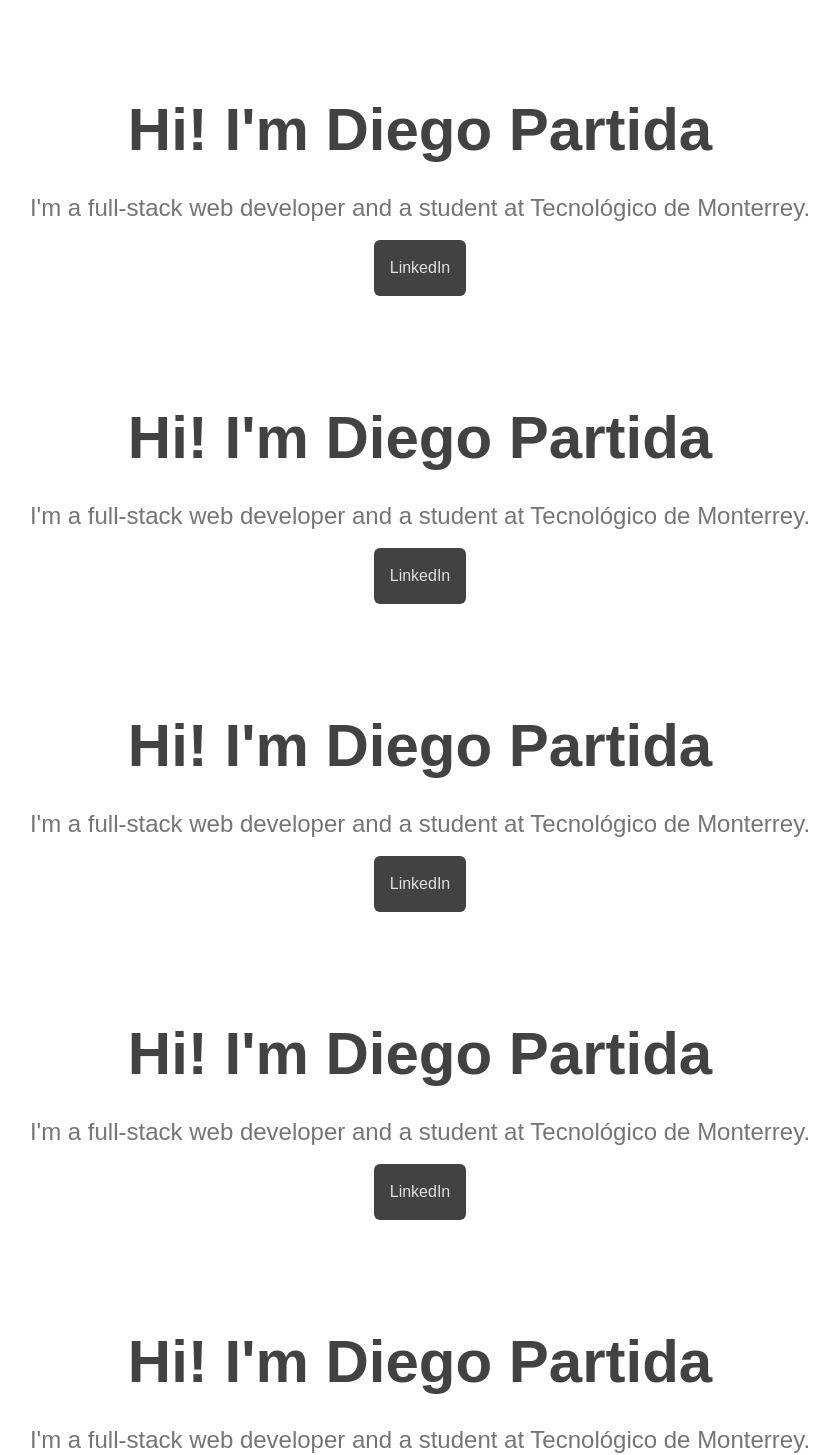
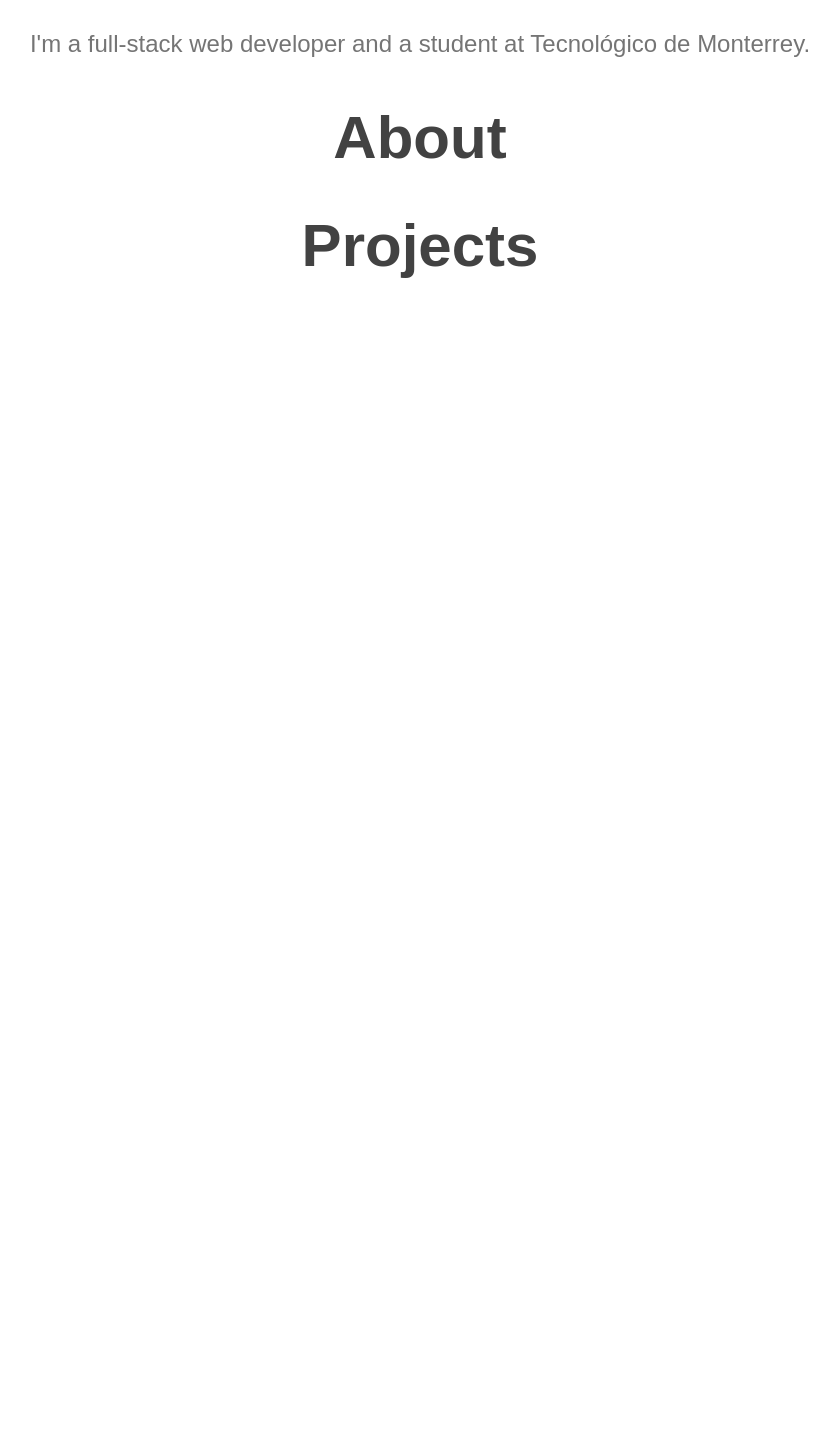
Before and after one commit to diegopartida22/diego-portfolio, a React (Create React App) app: page / in a window 1280 px wide. Shown: the part 304-1759 px from the top of the page, without its empty margins (220-1059 px from the left). After the commit the page ends 800 px from the top, so only its background shows below. Built offline with nearby package versions, Linux system fonts and the light colour scheme.

Commit message:
Finish navbar

```diff
--- a/src/App.js
+++ b/src/App.js
@@ -1,19 +1,16 @@
 import React from "react";
 import NavBar from "./components/NavBar";
 import Home from "./components/Home";
+import Projects from "./components/Projects";
+import About from "./components/About";
 
 function App() {
   return (
     <>
       <NavBar />
       <Home />
-      <Home />
-      <Home />
-      <Home />
-      <Home />
-      <Home />
-      <Home />
-      <Home />
+      <About />
+      <Projects />
     </>
   );
 }
--- /dev/null
+++ b/src/components/About.js
@@ -0,0 +1,11 @@
+function About() {
+  return (
+    <div className="mt-12">
+      <h1 className="text-6xl font-bold text-gray-800 flex justify-center">
+        About{" "}
+      </h1>
+    </div>
+  );
+}
+
+export default About;
--- a/src/components/Home.js
+++ b/src/components/Home.js
@@ -2,7 +2,7 @@ import React from "react";
 
 function Home() {
   return (
-    <div className="mt-24">
+    <div className="mt-60">
       <h1 className="text-6xl font-bold text-gray-800 flex justify-center">
         Hi! I'm Diego Partida
       </h1>
@@ -11,15 +11,6 @@ function Home() {
         I'm a full-stack web developer and a student at Tecnológico de
         Monterrey.
       </p>
-
-      <div className="flex justify-center">
-        <a
-          href="https://www.linkedin.com/in/diego-partida-1b1a1a1b1/"
-          className="text-gray-300 bg-gray-800 hover:bg-gray-600 rounded-md p-4 m-4 transition duration-500 ease-in-out"
-        >
-          LinkedIn
-        </a>
-      </div>
     </div>
   );
 }
--- a/src/components/NavBar.css
+++ b/src/components/NavBar.css
@@ -11,3 +11,17 @@
   animation-name: slideDown;
   animation-duration: 0.5s;
 }
+
+@keyframes slideUp {
+  from {
+    transform: translateY(-100%);
+  }
+  to {
+    transform: translateY(0);
+  }
+}
+
+.animate-slide-up {
+  animation-name: slideUp;
+  animation-duration: 0.5s;
+}
--- a/src/components/NavBar.js
+++ b/src/components/NavBar.js
@@ -2,6 +2,7 @@ import { useState, useEffect } from "react";
 import "./NavBar.css";
 
 function NavBar() {
+  const [showNabar, setShowNabar] = useState(true);
   const [showMenuToggle, setShowMenuToggle] = useState(false);
   const [showMenu, setShowMenu] = useState(false);
 
@@ -10,9 +11,12 @@ function NavBar() {
       const scrollTop = window.pageYOffset;
 
       if (scrollTop > 0) {
+        setShowNabar(false);
         setShowMenuToggle(true);
       } else {
+        setShowNabar(true);
         setShowMenuToggle(false);
+        setShowMenu(false);
       }
     };
 
@@ -25,7 +29,8 @@ function NavBar() {
 
   return (
     <div>
-      <div className="font-bold text-lg flex justify-center p-6 mb-6 shadow-md fixed top-0 w-full bg-white z-10">
+      {showNabar && (
+        <div className="font-bold text-lg flex justify-center p-6 mb-6 shadow-md fixed top-0 w-full bg-white z-10 animate-slide-up">
           <ul className="flex flex-row gap-6">
             <li>
               <a
@@ -61,9 +66,10 @@ function NavBar() {
             </li>
           </ul>
         </div>
+      )}
 
       {showMenuToggle && (
-        <div className="font-bold text-lg flex justify-end p-6 mb-6 fixed top-0 right-0 z-20">
+        <div className="font-bold text-lg flex justify-end p-6 mb-6 fixed top-0 right-0 z-20 animate-slide-down">
           <button
             className="text-gray-300 bg-gray-800 hover:bg-gray-600 rounded-md p-4 m-4 transition duration-500 ease-in-out"
             onClick={() => setShowMenu(!showMenu)}
--- /dev/null
+++ b/src/components/Projects.js
@@ -0,0 +1,11 @@
+function Projects() {
+  return (
+    <div className="mt-12">
+      <h1 className="text-6xl font-bold text-gray-800 flex justify-center">
+        Projects{" "}
+      </h1>
+    </div>
+  );
+}
+
+export default Projects;
```
Lines whose indentation alone changed are shown as unchanged.
